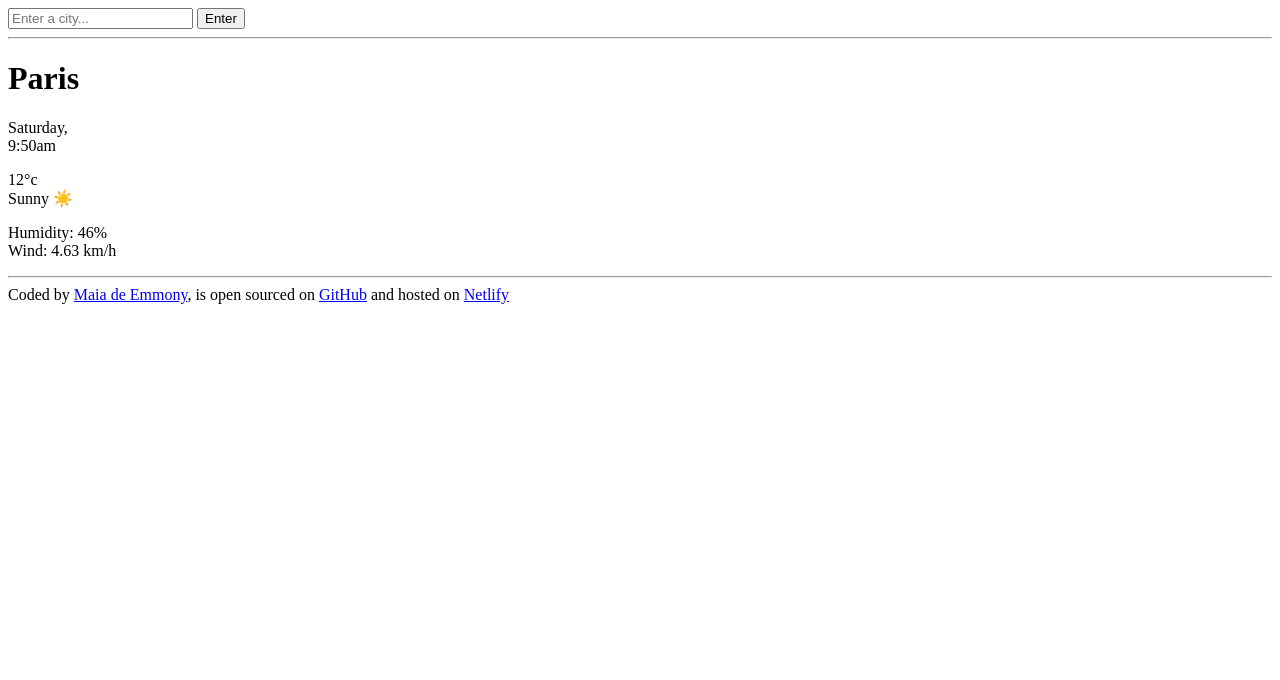
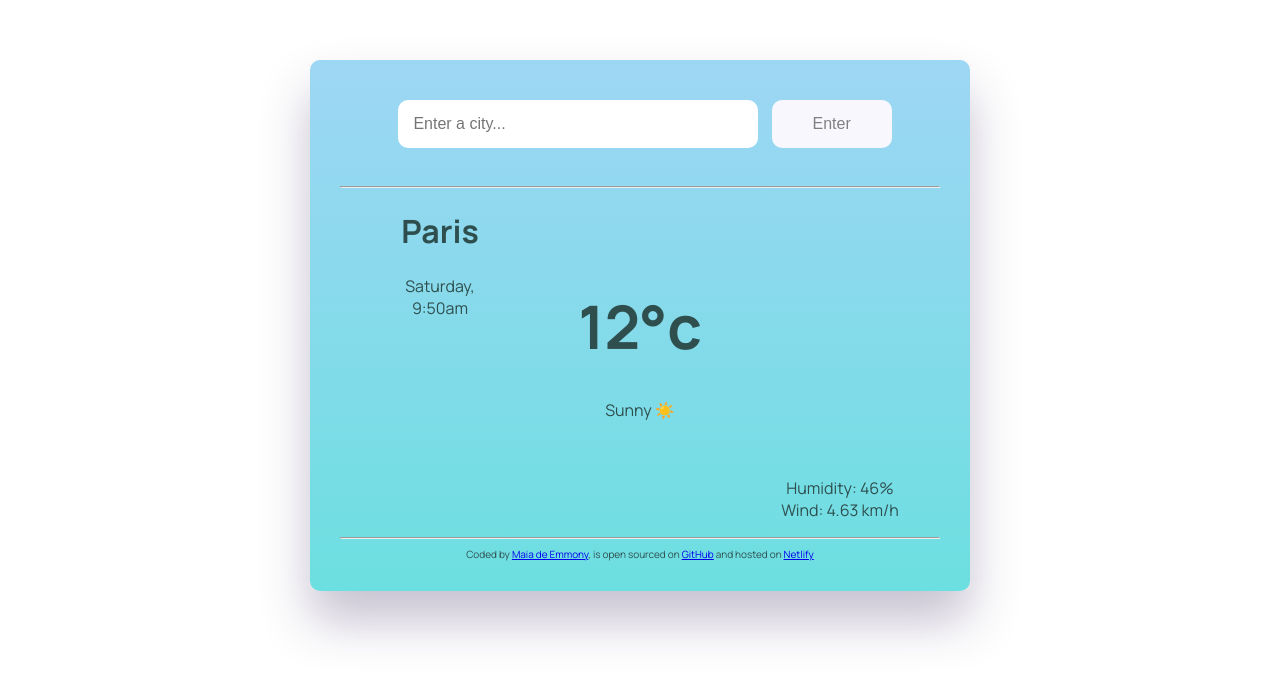
Before and after one commit to maiadee/Forecast-App, a plain HTML site: page index.html in a window 1280 px wide. Drawn offline with Linux system fonts and the light colour scheme.

Commit message:
added classes to HTML elements

```diff
--- a/index.html
+++ b/index.html
@@ -3,12 +3,25 @@
   <head>
     <meta charset="UTF-8" />
     <meta name="viewport" content="width=device-width, initial-scale=1.0" />
+    <link rel="stylesheet" href="src/styles.css" />
+    <link rel="preconnect" href="https://fonts.googleapis.com" />
+    <link rel="preconnect" href="https://fonts.gstatic.com" crossorigin />
+    <link
+      href="https://fonts.googleapis.com/css2?family=Manrope:wght@200..800&display=swap"
+      rel="stylesheet"
+    />
     <title>Forecast App</title>
   </head>
   <body>
+    <div class="weather-app">
       <header>
-      <input type="search" placeholder="Enter a city..." required />
-      <input type="submit" value="Enter" />
+        <input
+          type="search"
+          placeholder="Enter a city..."
+          class="input"
+          required
+        />
+        <input type="submit" value="Enter" class="search-input" />
       </header>
       <hr />
       <main>
@@ -20,11 +33,9 @@
           9:50am
         </p>
 
-      <div>
-        12°c
+        <div class="temp">12°c</div>
         <br />
-        Sunny ☀️
-      </div>
+        <div class="temp-description">Sunny ☀️</div>
         <p class="humidity-wind">
           Humidity: 46% <br />
           Wind: 4.63 km/h
@@ -43,5 +54,6 @@
           >Netlify</a
         >
       </footer>
+    </div>
   </body>
 </html>
--- /dev/null
+++ b/src/styles.css
@@ -0,0 +1,57 @@
+body {
+  margin: auto;
+  text-align: center;
+  font-family: manrope;
+}
+.weather-app {
+  background: linear-gradient(
+    0deg,
+    rgba(35, 207, 209, 0.671608018207283) 0%,
+    rgba(115, 198, 238, 0.7108237044817927) 95%
+  );
+  color: darkslategray;
+  padding: 30px;
+  border-radius: 10px;
+  margin: 60px auto;
+  max-width: 600px;
+  display: block;
+  box-shadow: rgba(65, 50, 100, 0.3) 0px 30px 50px 0px;
+}
+input {
+  padding: 15px;
+  border-radius: 10px;
+  border: 1px grey;
+  margin: 10px 0px 30px 10px;
+  font-size: 16px;
+  color: grey;
+  width: 60%;
+}
+.search-input {
+  background-color: #f9f7fe;
+  width: 20%;
+}
+h1 {
+  position: relative;
+  right: 200px;
+}
+.date-time {
+  position: relative;
+  right: 200px;
+}
+.temp {
+  font-size: 60px;
+  position: relative;
+  bottom: 50px;
+  font-weight: 700;
+}
+.temp-description {
+  position: relative;
+  bottom: 40px;
+}
+.humidity-wind {
+  position: relative;
+  left: 200px;
+}
+footer {
+  font-size: 10px;
+}
```
Lines whose indentation alone changed are shown as unchanged.
